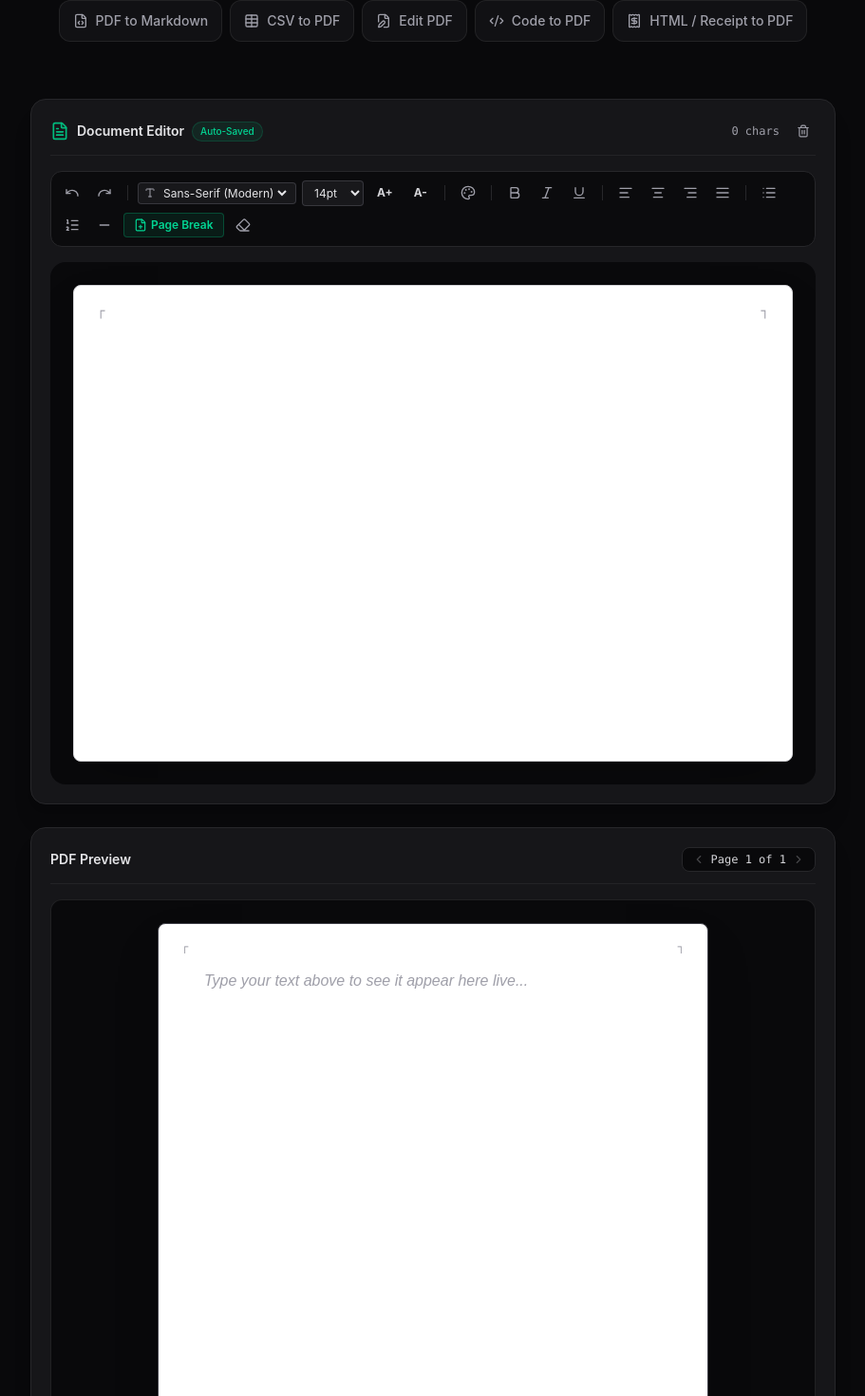
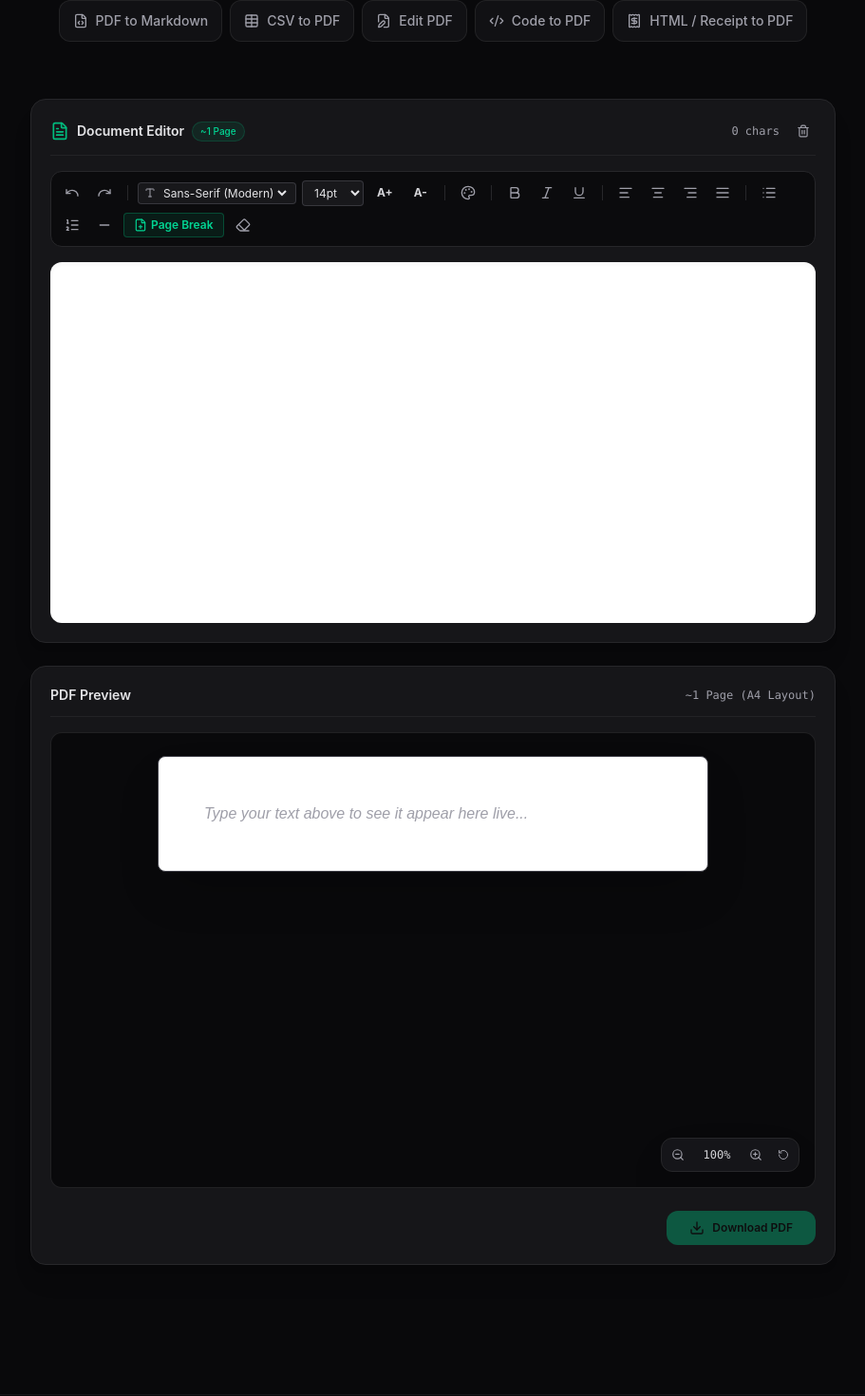
Before and after one commit to aniketgawandew65-pdf/privacy-pdf, a React (Vite) app: page /text-to-pdf in a window 1280 px wide. Shown: the part 797-2267 px from the top of the page at 95% size, without its empty margins (184-1095 px from the left). Built offline with nearby package versions, Linux system fonts and the light colour scheme.

Commit message:
Fix(text-to-pdf): restore natural preview scrolling, add non-printed transparent page boundary lines, fix mobile font sizing

```diff
--- a/src/App.tsx
+++ b/src/App.tsx
@@ -605,7 +605,7 @@ export default function App() {
               {/* Single Live Build Indicator */}
         <div className="flex items-center justify-center gap-1.5 py-3 text-[11px] text-zinc-500 font-mono select-none border-t border-zinc-900 mt-6">
           <span className="w-1.5 h-1.5 rounded-full bg-emerald-500 animate-pulse"></span>
-          <span>Live Build: 03:23 PM</span>
+          <span>Live Build: 03:35 PM</span>
         </div>
       </footer>
 
--- a/src/components/TextToPdf.tsx
+++ b/src/components/TextToPdf.tsx
@@ -25,16 +25,14 @@ import {
   Trash2,
   Edit3,
   Palette,
-  Type,
-  ChevronLeft,
-  ChevronRight
+  Type
 } from "lucide-react";
 import { PDFDocument, rgb, StandardFonts } from "pdf-lib";
 // @ts-ignore
 import html2canvas from "html2canvas";
 
 const STORAGE_KEY = "privacy_pdf_text_editor_draft";
-const A4_PAGE_HEIGHT_PX = 1040; // Printable A4 page content height threshold
+const A4_PAGE_HEIGHT_PX = 1010; // A4 content height threshold per page
 
 const FONT_OPTIONS = [
   { label: "Sans-Serif (Modern)", value: "Arial, Helvetica, sans-serif" },
@@ -63,8 +61,8 @@ export const TextToPdf: React.FC<any> = () => {
   const [isProcessing, setIsProcessing] = useState<boolean>(false);
   const [downloadUrl, setDownloadUrl] = useState<string | null>(null);
   const [error, setError] = useState<string | null>(null);
-  const [pageBreaks, setPageBreaks] = useState<number[]>([]);
-  const [previewPage, setPreviewPage] = useState<number>(1);
+  const [editorPageBreaks, setEditorPageBreaks] = useState<number[]>([]);
+  const [previewPageBreaks, setPreviewPageBreaks] = useState<number[]>([]);
 
   const editorRef = useRef<HTMLDivElement | null>(null);
   const previewRef = useRef<HTMLDivElement | null>(null);
@@ -84,7 +82,7 @@ export const TextToPdf: React.FC<any> = () => {
     } catch (_) {}
   }, []);
 
-  // 2. Track mobile selection range so toolbar taps never lose selected words
+  // 2. Mobile selection lock: captures selection so toolbar taps never lose highlighted words
   useEffect(() => {
     const handleSelectionChange = () => {
       const sel = window.getSelection();
@@ -102,19 +100,29 @@ export const TextToPdf: React.FC<any> = () => {
     return () => document.removeEventListener("selectionchange", handleSelectionChange);
   }, []);
 
-  // 3. Dynamically calculate Word-style page break positions based on content height
+  // 3. Calculate transparent page boundary lines based on content height
   const updatePageBreaks = useCallback(() => {
-    if (!editorRef.current) return;
+    if (editorRef.current) {
       const scrollH = editorRef.current.scrollHeight;
       const totalPages = Math.max(1, Math.ceil(scrollH / A4_PAGE_HEIGHT_PX));
       const breaks: number[] = [];
       for (let i = 1; i < totalPages; i++) {
         breaks.push(i * A4_PAGE_HEIGHT_PX);
       }
-    setPageBreaks(breaks);
+      setEditorPageBreaks(breaks);
+    }
+    if (previewRef.current) {
+      const scrollH = previewRef.current.scrollHeight;
+      const totalPages = Math.max(1, Math.ceil(scrollH / A4_PAGE_HEIGHT_PX));
+      const breaks: number[] = [];
+      for (let i = 1; i < totalPages; i++) {
+        breaks.push(i * A4_PAGE_HEIGHT_PX);
+      }
+      setPreviewPageBreaks(breaks);
+    }
   }, []);
 
-  // 4. Instant 0ms synchronization + auto-save
+  // 4. 0ms instant synchronization + auto-save
   const syncContent = () => {
     if (!editorRef.current) return;
     const html = editorRef.current.innerHTML;
@@ -140,7 +148,7 @@ export const TextToPdf: React.FC<any> = () => {
     syncContent();
   };
 
-  // 5. Precise individual word / sentence font size application
+  // 5. Individual word/sentence font size formatting (preserves selection on mobile)
   const handleFontSizeChange = (size: number) => {
     setFontSize(size);
 
@@ -195,7 +203,7 @@ export const TextToPdf: React.FC<any> = () => {
     setShowColorPicker(false);
   };
 
-  // 6. Manual Page Break: Inserts an unprinted layout break
+  // 6. Manual Page Break: Invisible CSS divider
   const handleInsertPageBreak = () => {
     const breakHtml = '<div class="doc-page-break" contenteditable="false" style="page-break-before: always; break-before: page; margin: 24px 0; border-top: 2px dashed #10b981; height: 0; user-select: none;"></div><p><br></p>';
     formatDoc("insertHTML", breakHtml);
@@ -209,14 +217,15 @@ export const TextToPdf: React.FC<any> = () => {
       setContent("");
       setCharCount(0);
       setDownloadUrl(null);
-      setPageBreaks([]);
+      setEditorPageBreaks([]);
+      setPreviewPageBreaks([]);
       try {
         localStorage.removeItem(STORAGE_KEY);
       } catch (_) {}
     }
   };
 
-  // 7. Multi-Page A4 PDF Generator preserving individual word font sizes
+  // 7. Multi-Page A4 PDF Generator
   const handleDownload = async () => {
     if (!editorRef.current) return;
     const plainText = editorRef.current.innerText.trim();
@@ -273,7 +282,6 @@ export const TextToPdf: React.FC<any> = () => {
               p { margin: 6px 0; }
               hr { border: none; border-top: 1px solid #e4e4e7; margin: 16px 0; }
 
-              /* Explicit word font sizes mapping */
               [style*="font-size"] { line-height: 1.35; }
               font[size="1"] { font-size: 10px !important; }
               font[size="2"] { font-size: 12px !important; }
@@ -380,7 +388,7 @@ export const TextToPdf: React.FC<any> = () => {
           height: pageHeightPt,
         });
 
-        // Clean page number in upper right header
+        // Top margin header
         page.drawText(`Page ${p + 1} of ${totalPages}`, {
           x: pageWidthPt - 95,
           y: pageHeightPt - 28,
@@ -407,7 +415,7 @@ export const TextToPdf: React.FC<any> = () => {
   };
 
   const hasContent = content && content.replace(/<[^>]*>/g, "").trim().length > 0;
-  const totalPagesCount = Math.max(1, pageBreaks.length + 1);
+  const totalPagesEst = Math.max(1, editorPageBreaks.length + 1);
 
   return (
     <div className="w-full max-w-5xl mx-auto p-4 sm:p-6 text-white space-y-6 select-none">
@@ -418,7 +426,7 @@ export const TextToPdf: React.FC<any> = () => {
             <FileText className="w-5 h-5 text-emerald-500" />
             <span className="font-semibold text-sm text-zinc-200">Document Editor</span>
             <span className="text-[10px] bg-emerald-500/10 text-emerald-400 border border-emerald-500/20 px-2 py-0.5 rounded-full font-medium">
-              Auto-Saved
+              ~{totalPagesEst} {totalPagesEst === 1 ? "Page" : "Pages"}
             </span>
           </div>
           <div className="flex items-center gap-3">
@@ -477,7 +485,7 @@ export const TextToPdf: React.FC<any> = () => {
             </select>
           </div>
 
-          {/* Font Size Selector with word-level sizing */}
+          {/* Font Size Selector */}
           <select
             value={fontSize}
             onChange={(e) => handleFontSizeChange(Number(e.target.value))}
@@ -694,14 +702,8 @@ export const TextToPdf: React.FC<any> = () => {
           </button>
         </div>
 
-        {/* Input Editor with True MS Word Page Sheet Layout */}
-        <div className="relative w-full rounded-2xl overflow-hidden bg-zinc-950 p-4 sm:p-6 flex justify-center">
-          <div className="relative w-full max-w-[794px] bg-white rounded-lg shadow-2xl overflow-hidden border border-zinc-300">
-
-            {/* Top margin corner crop marks (Page 1) */}
-            <div className="absolute top-4 left-6 text-zinc-400 text-sm select-none pointer-events-none font-mono">┌</div>
-            <div className="absolute top-4 right-6 text-zinc-400 text-sm select-none pointer-events-none font-mono">┐</div>
-
+        {/* Input Editor with Transparent Dynamic Page Guides */}
+        <div className="relative w-full rounded-xl overflow-hidden bg-white shadow-inner">
           <div
             ref={editorRef}
             contentEditable={true}
@@ -710,89 +712,49 @@ export const TextToPdf: React.FC<any> = () => {
             onPaste={() => setTimeout(syncContent, 0)}
             style={{ fontFamily: selectedFont }}
             data-placeholder="Start typing your document here..."
-              className="w-full min-h-[500px] max-h-[640px] overflow-y-auto text-zinc-900 p-8 sm:p-14 focus:outline-none text-left text-sm sm:text-base leading-relaxed break-words select-text cursor-text [&_ul]:list-disc [&_ul]:pl-6 [&_ul]:my-2 [&_ol]:list-decimal [&_ol]:pl-6 [&_ol]:my-2 [&_li]:my-1"
+            className="relative z-0 w-full min-h-[380px] max-h-[580px] overflow-y-auto text-zinc-900 p-8 sm:p-12 focus:outline-none focus:ring-2 focus:ring-emerald-500/50 text-left text-sm sm:text-base leading-relaxed break-words select-text cursor-text [&_ul]:list-disc [&_ul]:pl-6 [&_ul]:my-2 [&_ol]:list-decimal [&_ol]:pl-6 [&_ol]:my-2 [&_li]:my-1"
           />
 
-            {/* MS Word Physical Page Gutter Dividers with Margin Crop Marks */}
-            {pageBreaks.map((topPos, idx) => (
+          {/* Dynamic Transparent Page Boundary Lines (Visible only while editing) */}
+          {editorPageBreaks.map((topPos, idx) => (
             <div
               key={idx}
               style={{ top: `${topPos}px` }}
-                className="absolute left-0 right-0 pointer-events-none z-20 flex flex-col select-none -translate-y-1/2"
+              className="absolute left-0 right-0 pointer-events-none z-10 flex items-center select-none px-6 opacity-60 -translate-y-1/2"
             >
-                {/* Bottom of previous page corner marks */}
-                <div className="w-full px-6 flex justify-between text-zinc-400 text-sm font-mono pb-1">
-                  <span>└</span>
-                  <span>┘</span>
-                </div>
-
-                {/* Neutral gray desk gap separating the two sheets */}
-                <div className="w-full h-8 bg-zinc-900 border-y border-zinc-800 flex items-center justify-center shadow-inner">
-                  <span className="px-3 py-0.5 bg-zinc-800 text-zinc-300 text-[10px] font-mono font-semibold rounded-full border border-zinc-700 shadow">
-                    Page {idx + 2} Starts Here
+              <div className="w-full border-t border-dashed border-zinc-400" />
+              <span className="shrink-0 mx-2 px-2 py-0.5 text-[10px] font-mono text-zinc-500 bg-zinc-100/90 border border-zinc-300 rounded shadow-sm">
+                Page {idx + 2} Starts
               </span>
-                </div>
-
-                {/* Top of next page corner marks */}
-                <div className="w-full px-6 flex justify-between text-zinc-400 text-sm font-mono pt-1">
-                  <span>┌</span>
-                  <span>┐</span>
-                </div>
+              <div className="w-full border-t border-dashed border-zinc-400" />
             </div>
           ))}
         </div>
       </div>
-      </div>
 
-      {/* Bottom Live PDF Preview Card with Page Flipper */}
+      {/* Bottom Live PDF Preview Card (Smooth Natural Scrolling) */}
       <div className="bg-zinc-900/90 border border-zinc-800 rounded-2xl p-4 sm:p-5 shadow-xl flex flex-col gap-4">
         <div className="flex items-center justify-between pb-3 border-b border-zinc-800/80">
           <span className="font-semibold text-sm text-zinc-200">PDF Preview</span>
-          <div className="flex items-center gap-1.5 bg-zinc-950 border border-zinc-800 rounded-lg px-2.5 py-1 text-xs text-zinc-300 font-mono">
-            <button
-              type="button"
-              disabled={previewPage <= 1}
-              onClick={() => setPreviewPage((p) => Math.max(1, p - 1))}
-              className="hover:text-white disabled:opacity-30 transition"
-            >
-              <ChevronLeft className="w-3.5 h-3.5" />
-            </button>
-            <span>Page {previewPage} of {totalPagesCount}</span>
-            <button
-              type="button"
-              disabled={previewPage >= totalPagesCount}
-              onClick={() => setPreviewPage((p) => Math.min(totalPagesCount, p + 1))}
-              className="hover:text-white disabled:opacity-30 transition"
-            >
-              <ChevronRight className="w-3.5 h-3.5" />
-            </button>
-          </div>
+          <span className="text-xs text-zinc-400 font-mono">
+            ~{totalPagesEst} {totalPagesEst === 1 ? "Page" : "Pages"} (A4 Layout)
+          </span>
         </div>
 
-        {/* Centered A4 Preview Sheet */}
-        <div className="relative w-full min-h-[500px] bg-zinc-950 border border-zinc-800/80 rounded-xl flex items-center justify-center p-6 overflow-hidden">
+        {/* Scrollable A4 Preview Sheet with Matching Transparent Page Guides */}
+        <div className="relative w-full min-h-[480px] max-h-[600px] bg-zinc-950 border border-zinc-800/80 rounded-xl flex items-start justify-center p-6 overflow-y-auto">
           <div
             style={{
               transform: `scale(${zoom})`,
               transformOrigin: "top center",
               fontFamily: selectedFont,
             }}
-            className="relative w-full max-w-[580px] aspect-[1/1.414] bg-white text-zinc-900 shadow-2xl rounded-lg p-8 sm:p-12 overflow-hidden text-left border border-zinc-700 select-text transition-transform duration-150 [&_ul]:list-disc [&_ul]:pl-6 [&_ul]:my-2 [&_ol]:list-decimal [&_ol]:pl-6 [&_ol]:my-2 [&_li]:my-1"
+            className="relative w-full max-w-[580px] bg-white text-zinc-900 shadow-2xl rounded-lg p-8 sm:p-12 text-left border border-zinc-700 select-text transition-transform duration-150 [&_ul]:list-disc [&_ul]:pl-6 [&_ul]:my-2 [&_ol]:list-decimal [&_ol]:pl-6 [&_ol]:my-2 [&_li]:my-1"
           >
-            {/* Corner marks for preview sheet */}
-            <div className="absolute top-4 left-6 text-zinc-400 text-xs select-none font-mono pointer-events-none">┌</div>
-            <div className="absolute top-4 right-6 text-zinc-400 text-xs select-none font-mono pointer-events-none">┐</div>
-            <div className="absolute bottom-4 left-6 text-zinc-400 text-xs select-none font-mono pointer-events-none">└</div>
-            <div className="absolute bottom-4 right-6 text-zinc-400 text-xs select-none font-mono pointer-events-none">┘</div>
-
             {hasContent ? (
               <div
                 ref={previewRef}
-                style={{
-                  transform: `translateY(-${(previewPage - 1) * 100}%)`,
-                  transition: "transform 0.2s ease-in-out",
-                }}
-                className="text-zinc-900 text-left leading-relaxed text-sm sm:text-base break-words select-text"
+                className="relative text-zinc-900 text-left leading-relaxed text-sm sm:text-base break-words select-text"
                 dangerouslySetInnerHTML={{ __html: content }}
               />
             ) : (
@@ -800,10 +762,25 @@ export const TextToPdf: React.FC<any> = () => {
                 Type your text above to see it appear here live...
               </p>
             )}
+
+            {/* Dynamic Transparent Page Boundary Lines inside the Preview */}
+            {previewPageBreaks.map((topPos, idx) => (
+              <div
+                key={idx}
+                style={{ top: `${topPos}px` }}
+                className="absolute left-0 right-0 pointer-events-none z-10 flex items-center select-none px-6 opacity-60 -translate-y-1/2"
+              >
+                <div className="w-full border-t border-dashed border-zinc-400" />
+                <span className="shrink-0 mx-2 px-2 py-0.5 text-[10px] font-mono text-zinc-500 bg-zinc-100/90 border border-zinc-300 rounded shadow-sm">
+                  Page {idx + 2} Starts
+                </span>
+                <div className="w-full border-t border-dashed border-zinc-400" />
+              </div>
+            ))}
           </div>
 
           {/* Floating Zoom Controls */}
-          <div className="absolute bottom-4 right-4 flex items-center gap-1 bg-zinc-900/90 border border-zinc-800 rounded-xl p-1 shadow-2xl backdrop-blur-md text-zinc-300 z-10">
+          <div className="fixed bottom-6 right-6 sm:absolute sm:bottom-4 sm:right-4 flex items-center gap-1 bg-zinc-900/90 border border-zinc-800 rounded-xl p-1 shadow-2xl backdrop-blur-md text-zinc-300 z-20">
             <button
               type="button"
               onClick={() => setZoom((prev) => Math.max(0.6, Math.round((prev - 0.1) * 10) / 10))}
```
Lines whose indentation alone changed are shown as unchanged.
